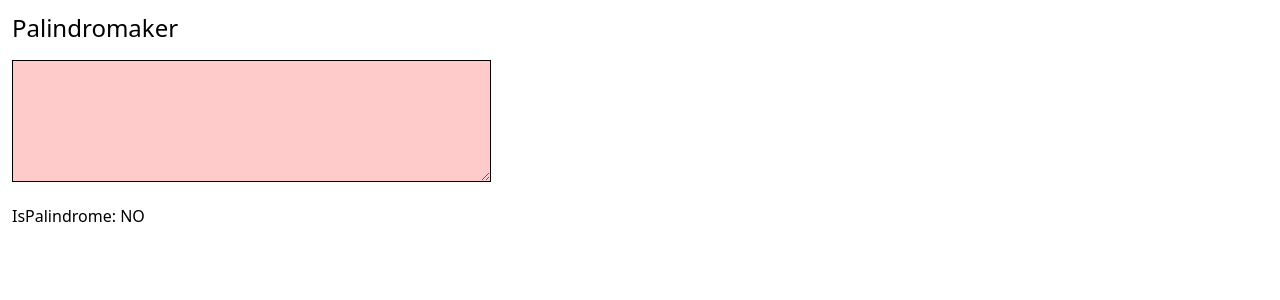
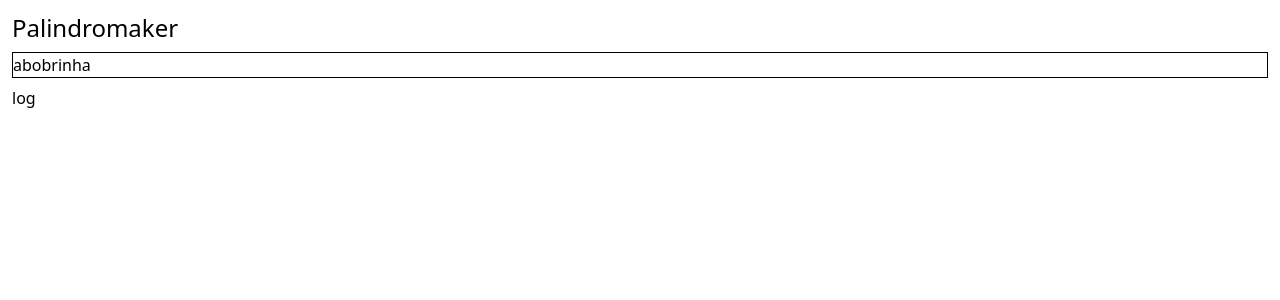
Before and after one commit to acaua/palindromaker, a Next.js app: page / in a window 1280 px wide. Shown: the top 300 px of the page. Built offline with nearby package versions, Linux system fonts and the light colour scheme.

Commit message:
WIP: installing slatejs

```diff
--- a/package.json
+++ b/package.json
@@ -12,7 +12,10 @@
   "dependencies": {
     "next": "11.0.1",
     "react": "17.0.2",
-    "react-dom": "17.0.2"
+    "react-dom": "17.0.2",
+    "slate": "^0.63.0",
+    "slate-history": "^0.62.0",
+    "slate-react": "^0.65.2"
   },
   "devDependencies": {
     "autoprefixer": "^10.2.6",
--- a/pages/index.js
+++ b/pages/index.js
@@ -1,21 +1,70 @@
-import { useState } from "react";
+import { useMemo, useState, useCallback } from "react";
 import Head from "next/head";
+
+import { createEditor, Editor, Node } from "slate";
+import { Slate, Editable, withReact } from "slate-react";
+import { withHistory } from "slate-history";
 
 import checkPalindrome from "@/lib/checkPalindrome";
 
 export default function Home() {
-  const [value, setValue] = useState("");
-  const [{ isPalindrome, mirror, center, normalizedText }, setPali] = useState({
-    isPalindrome: false,
-    mirror: [],
-    center: [],
-    normalizedText: "",
-  });
+  const editor = useMemo(() => withReact(withHistory(createEditor())), []);
+  const [value, setValue] = useState([
+    {
+      type: "paragraph",
+      children: [{ text: "abobrinha" }],
+    },
+  ]);
 
-  const handleChange = (event) => {
-    const text = event.target.value;
-    setValue(text);
-    setPali(checkPalindrome(text));
+  const decorate = useCallback(([node, path]) => {
+    let ranges = [];
+
+    if (
+      editor.palindrome &&
+      editor.palindrome.center &&
+      Editor.isEditor(node)
+    ) {
+      const [pos1, pos2] = editor.palindrome.center;
+
+      if (pos1)
+        ranges.push({
+          anchor: pos1,
+          focus: Editor.after(editor, pos1),
+          center1: true,
+        });
+
+      if (pos2)
+        ranges.push({
+          anchor: pos2,
+          focus: Editor.after(editor, pos2),
+          center2: true,
+        });
+    }
+
+    return ranges;
+  }, []);
+
+  const onChange = (newValue) => {
+    setValue(newValue);
+
+    const textNodes = [...Node.texts(editor)];
+    const texts = textNodes.map((node) => node[0].text);
+    const text = texts.join("\n");
+
+    const start = Editor.start(editor, []);
+    const end = Editor.end(editor, [textNodes.length - 1]);
+    const positions = [
+      ...Editor.positions(editor, { at: { anchor: start, focus: end } }),
+    ];
+
+    // { isPalindrome, mirror, center, normalizedText }
+    const palindorme = checkPalindrome(text);
+
+    const center = palindorme.center.map((pos) =>
+      pos ? positions[pos] : undefined
+    );
+
+    editor.palindrome = { isPalindrome: palindorme.isPalindrome, center };
   };
 
   return (
@@ -28,20 +77,36 @@ export default function Home() {
 
       <main className="m-3">
         <h1 className="text-2xl">Palindromaker</h1>
-        <textarea
-          className={`border border-black my-4 ${
-            isPalindrome ? "bg-green-200" : "bg-red-200"
-          }`}
-          value={value}
-          onChange={handleChange}
-          rows={5}
-          cols={50}
-        />
-        <p>IsPalindrome: {isPalindrome ? "yes" : "NO"}</p>
-        <p>{mirror}</p>
-        <p>{center}</p>
-        <p>{normalizedText}</p>
+
+        <Slate editor={editor} value={value} onChange={onChange}>
+          <div className="border border-black my-2">
+            <Editable
+              decorate={decorate}
+              renderLeaf={(props) => <Leaf {...props} />}
+            />
+          </div>
+        </Slate>
+
+        <button
+          onClick={() => {
+            console.log(editor.palindrome);
+          }}
+        >
+          log
+        </button>
       </main>
     </div>
   );
 }
+
+const Leaf = ({ attributes, children, leaf }) => {
+  const className = [
+    leaf.center1 ? "bg-red-200 border-r border-black" : "",
+    leaf.center2 ? "bg-red-200 border-l border-black" : "",
+  ].join(" ");
+  return (
+    <span {...attributes} className={className}>
+      {children}
+    </span>
+  );
+};
```
Also changed, not shown: 1 other file (tests, documents, lock files or other folders).
